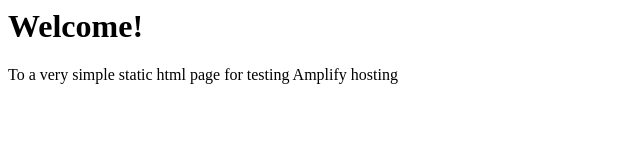
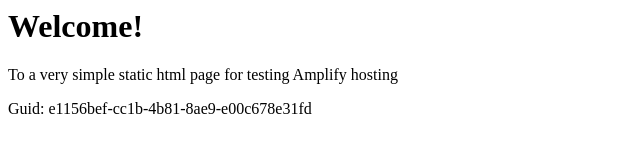
Before and after one commit to aws-aemilia-nrt/Github-PR-Commit-Integration-Test-DoNotTouch-Gith-P5X5MO5I-v1-prod-ap-northeast-1, a website: page src/index.html in a window 1280 px wide. Shown: the whole page, without its empty margins (0-640 px from the left). Drawn offline with Linux system fonts and the light colour scheme.

Commit message:
commit from integ tests

```diff
--- a/src/index.html
+++ b/src/index.html
@@ -1,3 +1,5 @@
+
+
 <html lang="en">
 
 <head>
@@ -10,6 +12,6 @@
 <body>
     <h1>Welcome!</h1>
     <p>To a very simple static html page for testing Amplify hosting</p>
-</body>
+    <p>Guid: e1156bef-cc1b-4b81-8ae9-e00c678e31fd</p></body>
 
 </html>
```
